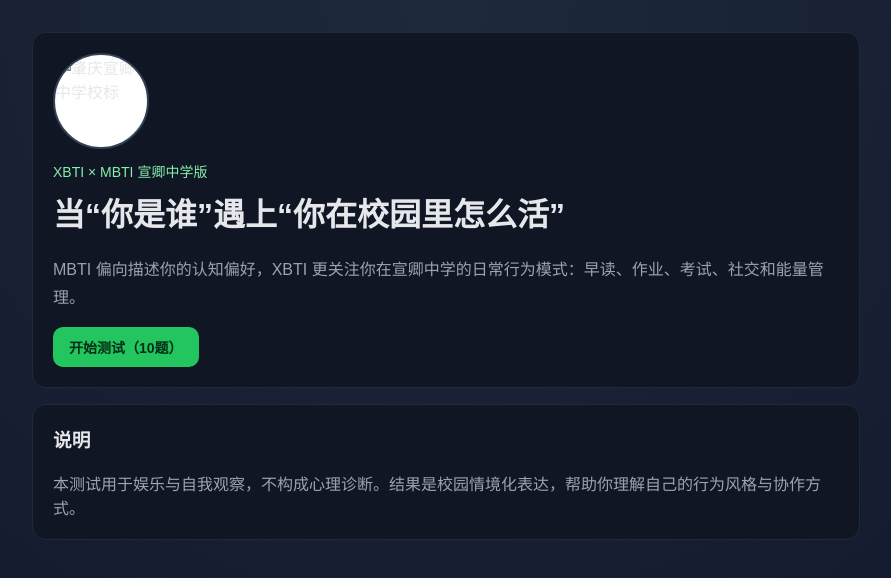
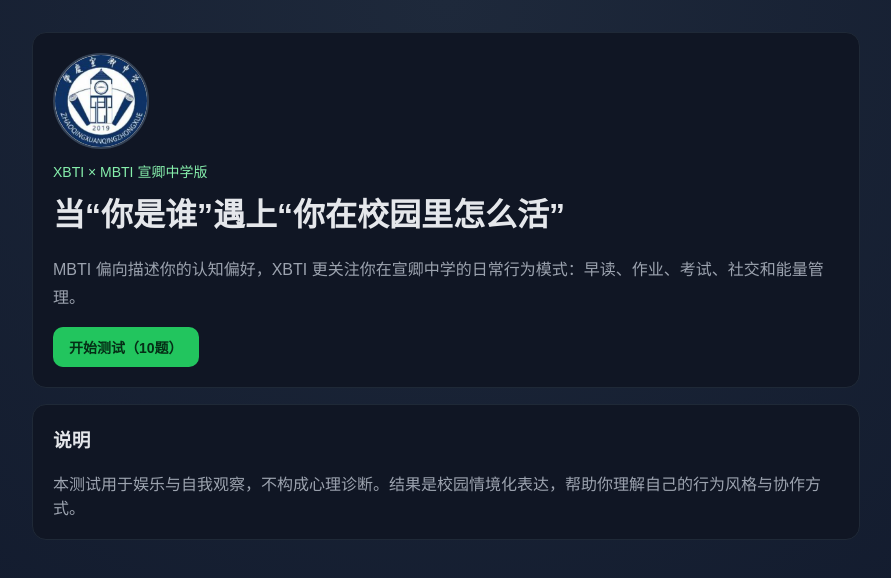
Before and after one commit to Mrmr888/xbti.github.io, a plain HTML site: page index.html in a window 1280 px wide. Shown: the whole page, without its empty margins (194-1085 px from the left). Drawn offline with Linux system fonts and the light colour scheme.

Commit message:
Add files via upload

```diff
--- a/index.html
+++ b/index.html
@@ -11,7 +11,7 @@
     <header class="hero card">
       <img
         class="school-badge"
-        src="C:/Users/MX/.cursor/projects/d-Project-Code-xbti/assets/c__Users_MX_AppData_Roaming_Cursor_User_workspaceStorage_0f67737a2d554f9267adf0e7d0943118_images_image-901bb5ec-2c96-4f6e-b9e4-ea16f6189ca3.png"
+        src="assets/school-badge.png"
         alt="肇庆宣卿中学校标"
       />
       <p class="eyebrow">XBTI × MBTI 宣卿中学版</p>
```
Also changed, not shown: assets/school-badge.png (added).
